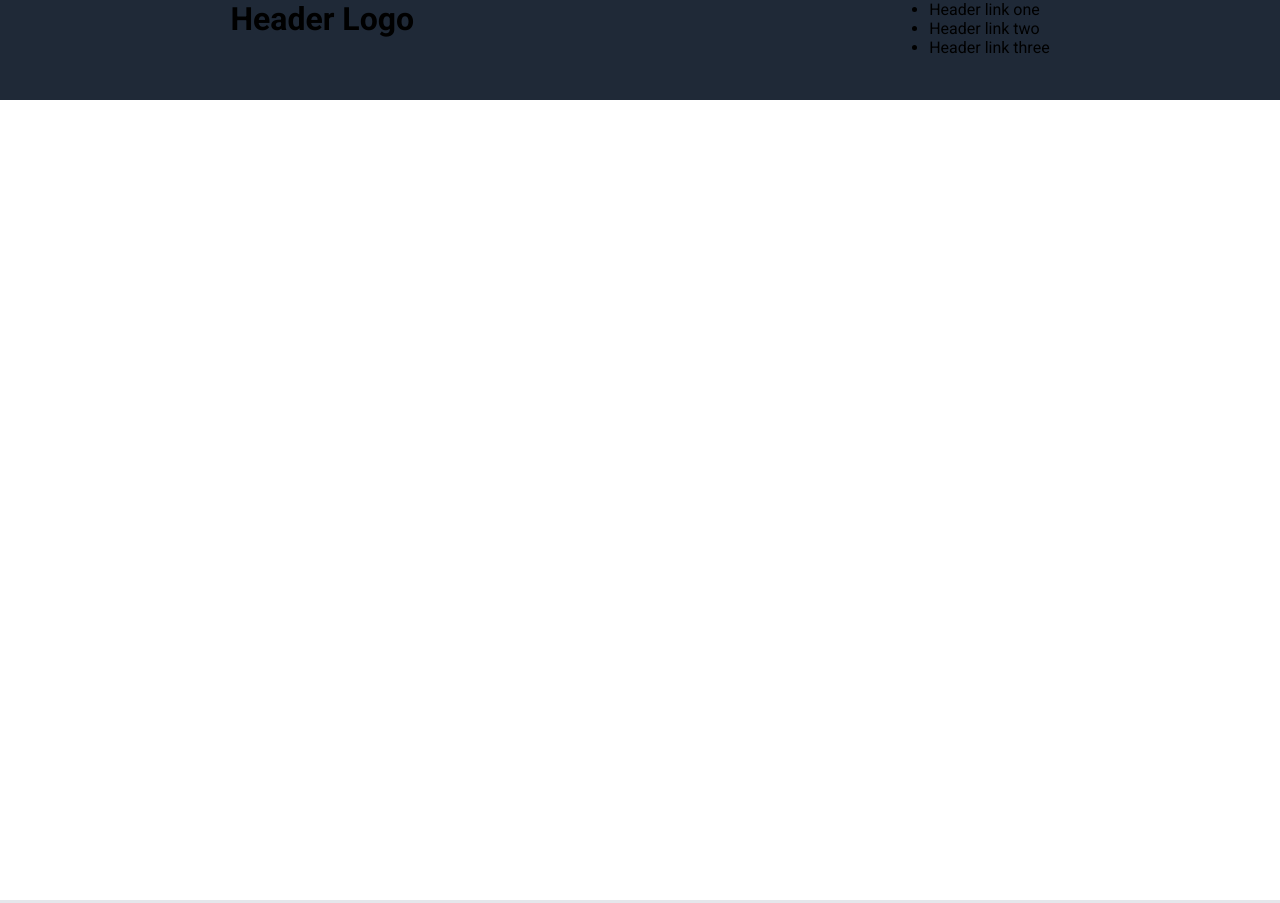
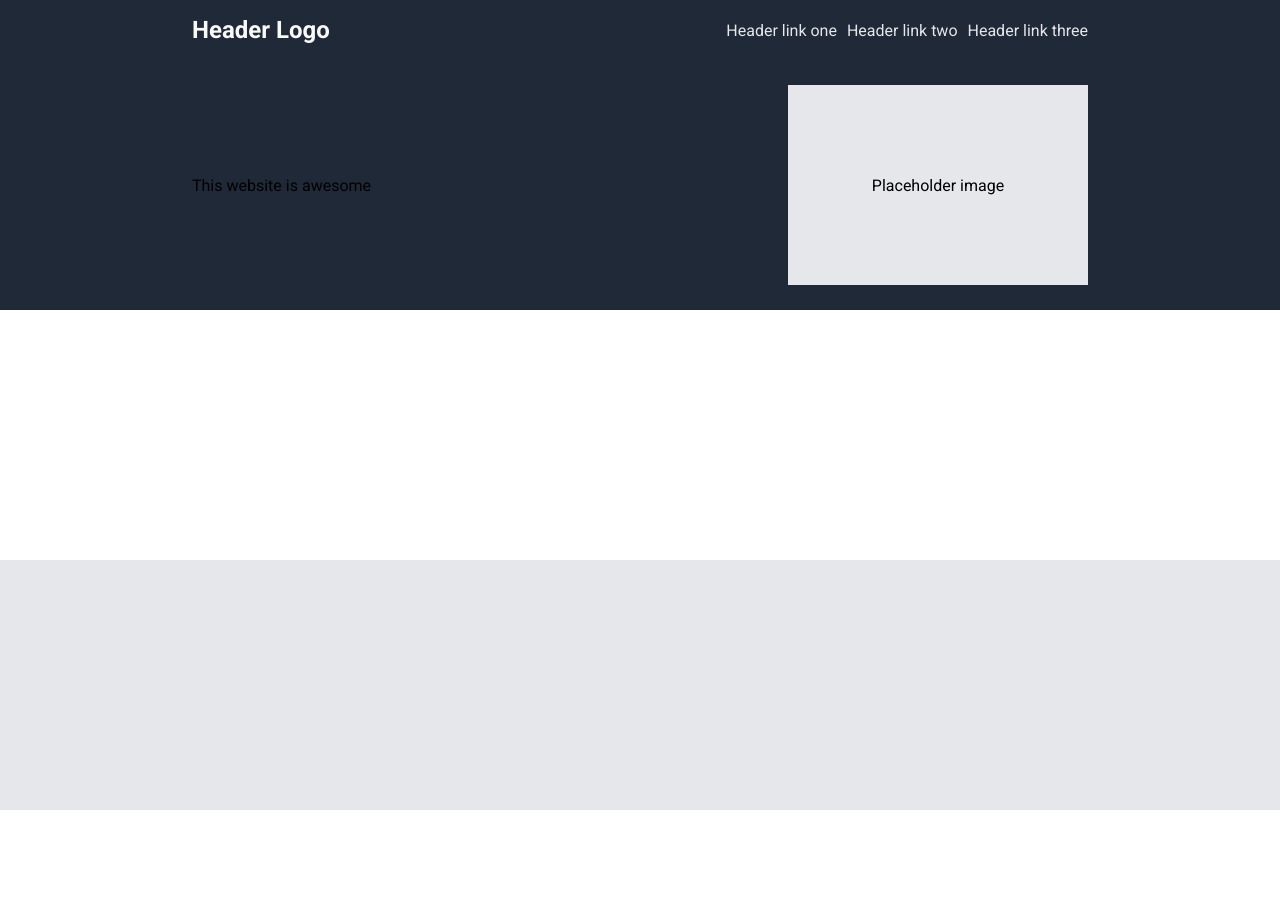
Before and after one commit to SarahCadet/odin, a plain HTML site: page Foundations/LandingPage/index.html in a window 1280 px wide. Shown: the top 903 px of the page. Drawn offline with Linux system fonts and the light colour scheme.

Commit message:
weep woop

```diff
--- a/Foundations/LandingPage/index.html
+++ b/Foundations/LandingPage/index.html
@@ -19,7 +19,10 @@
         </div>
     </header>
     <main>
-        <div class="awesome"></div>
+        <div class="awesome">
+            This website is awesome
+            <div class="awesome-img">Placeholder image</div>
+        </div>
         <div class="random"></div>
         <div class="quote"></div>
         <div class="call-to-action"></div>
--- a/Foundations/LandingPage/styles.css
+++ b/Foundations/LandingPage/styles.css
@@ -1,6 +1,7 @@
 * {
     margin: 0px;
     padding: 0px;
+    box-sizing: border-box;
 }
 
 body,
@@ -19,30 +20,69 @@ main {
     display: flex;
     flex-direction: column;
     align-items: center;
-    width: 80%
+    width: 100%;
 }
 
 main div {
-    height: 200px;
+    height: 250px;
+    width: 100%;
+    padding: 0 15%;
 }
 
 .awesome {
     background-color: #1F2937;
+    flex: 0 0 auto;
+    display: flex;
+    justify-content: space-between;
+    align-items: center;
+
 }
+
+.awesome-img {
+    background-color: #E5E7EB;
+    height: 200px;
+    width: 300px;
+    padding: 0px;
+    display: flex;
+    justify-content: center;
+    align-items: center;
+    text-align: center;
+}
+
+.random {}
+
+.quote {
+    background-color: #E5E7EB;
+}
+
+.call-to-action {}
 
 header {
     display: flex;
     flex: 0 0 auto;
-    height: 100px;
+    height: 60px;
     background-color: #1F2937;
     justify-content: space-between;
-    padding: 0 18%;
+    padding: 0 15%;
+    align-items: center;
+}
+
+header h1 {
+    color: #F9FAF8;
+    font-size: 24px;
+}
+
+header ul {
+    list-style-type: none;
+    color: #E5E7EB;
+    display: flex;
+    gap: 10px;
 }
 
 footer {
     display: flex;
     flex: 0 0 auto;
     height: 50px;
-    background-color: #E5E7EB;
+    background-color: #1F2937;
 
 }
```
